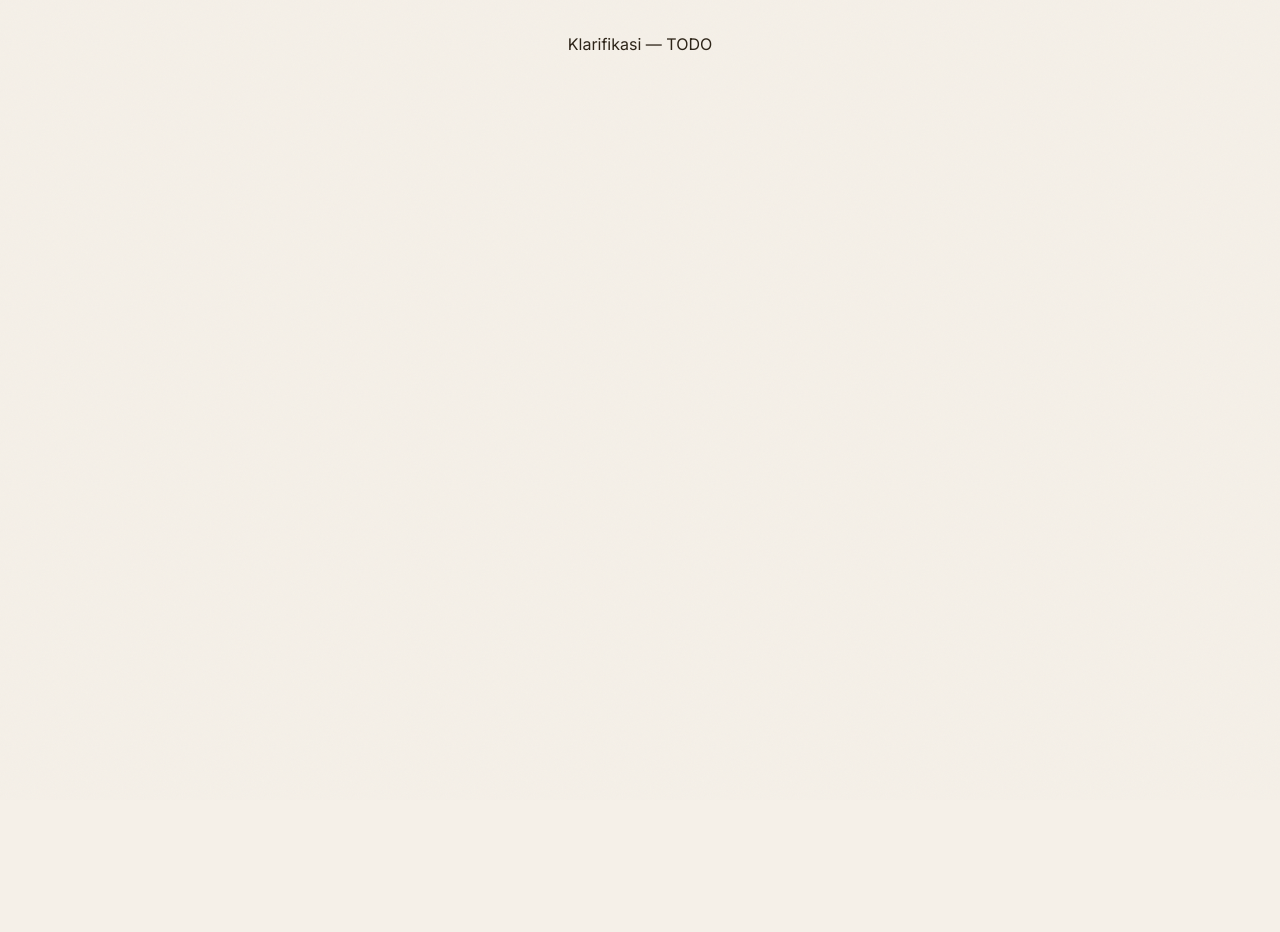
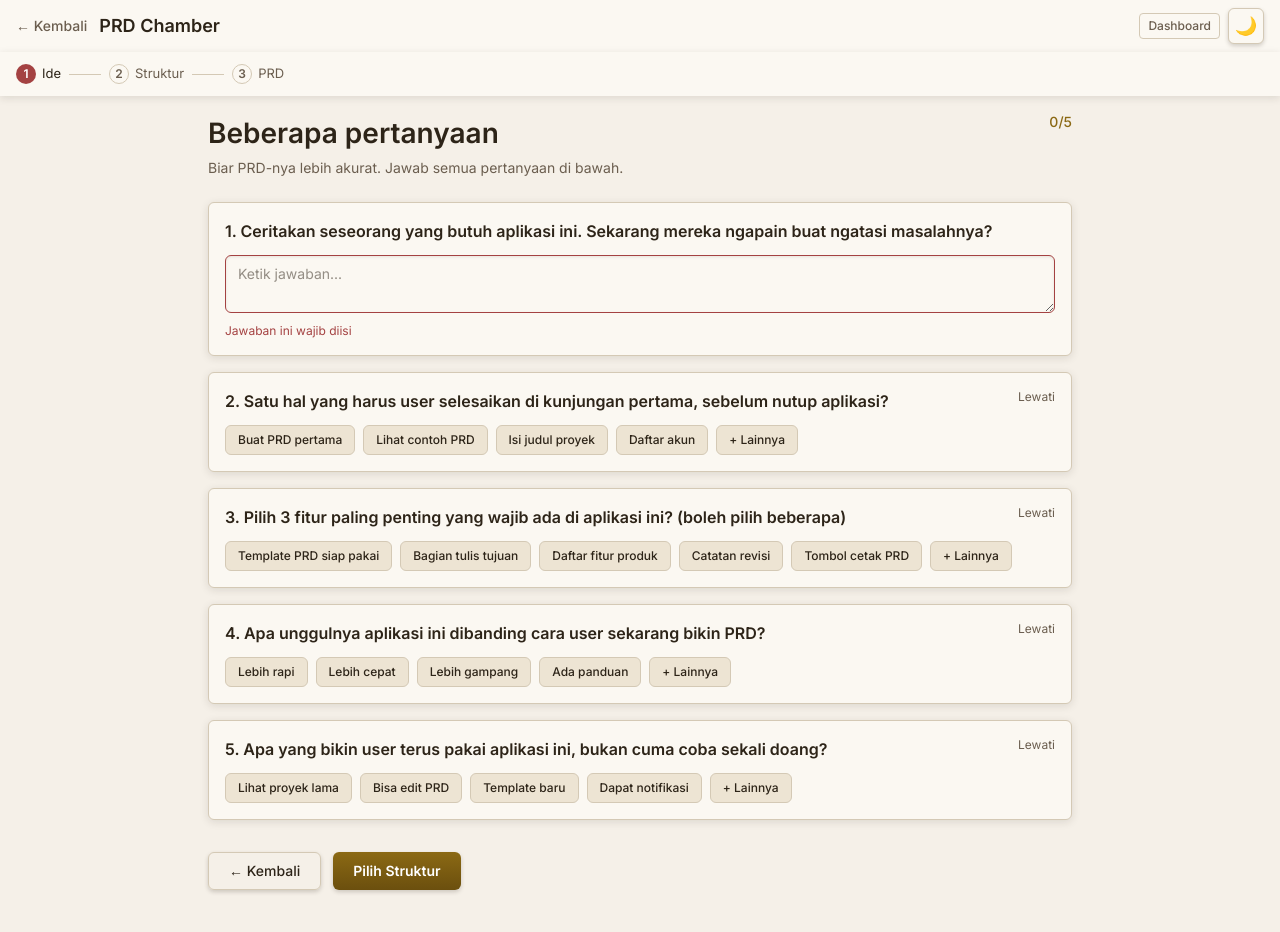
Before and after one commit to zettxh/prd-chamber, a React (Vite) app: page /project/1/clarify in a window 1280 px wide. Shown: the top 932 px of the page. Before the commit the page ends 800 px from the top, so only its background shows below. Built offline with nearby package versions, Linux system fonts and the light colour scheme.

Commit message:
feat: Halaman Klarifikasi — 5 pertanyaan layout A.2b

```diff
--- /dev/null
+++ b/src/components/QuestionCard.tsx
@@ -0,0 +1,162 @@
+import { useState } from 'react';
+
+interface Question {
+  id: string;
+  type: 'text' | 'radio' | 'chip';
+  label: string;
+  required: boolean;
+  options?: string[];
+  placeholder?: string;
+}
+
+interface Props {
+  question: Question;
+  index: number;
+  value: string | string[] | null | undefined;
+  onChange: (id: string, value: string | string[] | null) => void;
+}
+
+export default function QuestionCard({ question, index, value, onChange }: Props) {
+  const [otherInput, setOtherInput] = useState('');
+  const [showOther, setShowOther] = useState(false);
+  const isSkipped = value === null;
+
+  const handleSkip = () => {
+    if (question.required) return;
+    onChange(question.id, null);
+  };
+
+  // Q1: Text input — no skip button
+  if (question.type === 'text') {
+    const isEmpty = typeof value === 'string' ? value.trim() === '' : !value;
+
+    return (
+      <div className="p-4 rounded-md" style={{ background: 'var(--bg-card)', boxShadow: 'var(--shadow-card)', border: '1px solid var(--border-default)' }}>
+        <div className="flex items-start justify-between mb-3">
+          <span className="font-heading text-base font-bold" style={{ color: 'var(--text-primary)' }}>
+            {index + 1}. {question.label}
+          </span>
+        </div>
+        <textarea
+          value={typeof value === 'string' ? value : ''}
+          onChange={e => onChange(question.id, e.target.value)}
+          className="w-full px-3 py-2 rounded-md text-sm resize-y"
+          style={{
+            background: 'var(--bg-input)',
+            border: `1px solid ${isEmpty && question.required ? 'var(--error)' : 'var(--border-default)'}`,
+            color: 'var(--text-primary)',
+            boxShadow: 'var(--shadow-inset)',
+          }}
+          placeholder={question.placeholder || 'Ketik jawaban...'}
+          rows={2}
+        />
+        {isEmpty && question.required && (
+          <p className="text-xs mt-1" style={{ color: 'var(--error)' }}>Jawaban ini wajib diisi</p>
+        )}
+      </div>
+    );
+  }
+
+  // Q2-Q5: Chip/Radio — with skip button
+  const selectedValues: string[] = Array.isArray(value) ? value : [];
+  const isSingle = question.type === 'radio';
+
+  const handleToggle = (opt: string) => {
+    if (isSingle) {
+      onChange(question.id, selectedValues[0] === opt ? selectedValues : [opt]);
+    } else {
+      const next = selectedValues.includes(opt)
+        ? selectedValues.filter(v => v !== opt)
+        : [...selectedValues, opt];
+      onChange(question.id, next.length ? next : null);
+    }
+  };
+
+  const handleOtherAdd = () => {
+    if (otherInput.trim()) {
+      const next = [...selectedValues, otherInput.trim()];
+      onChange(question.id, next);
+      setOtherInput('');
+      setShowOther(false);
+    }
+  };
+
+  return (
+    <div className="p-4 rounded-md" style={{ background: 'var(--bg-card)', boxShadow: 'var(--shadow-card)', border: '1px solid var(--border-default)' }}>
+      <div className="flex items-start justify-between mb-3">
+        <span className="font-heading text-base font-bold" style={{ color: 'var(--text-primary)' }}>
+          {index + 1}. {question.label}
+        </span>
+        {!question.required && (
+          <button
+            onClick={handleSkip}
+            className="text-xs hover:underline"
+            style={{ color: 'var(--text-secondary)' }}
+          >
+            Lewati
+          </button>
+        )}
+      </div>
+
+      {isSkipped ? (
+        <p className="text-xs italic" style={{ color: 'var(--text-secondary)' }}>Di-skip</p>
+      ) : (
+        <div className="flex flex-wrap gap-2">
+          {question.options?.map(opt => {
+            const isSelected = selectedValues.includes(opt);
+            return (
+              <button
+                key={opt}
+                onClick={() => handleToggle(opt)}
+                className="px-3 py-1.5 rounded-md text-xs font-medium transition-colors"
+                style={{
+                  background: isSelected ? 'var(--chip-selected)' : 'var(--chip-default)',
+                  color: isSelected ? 'var(--chip-text-selected)' : 'var(--text-primary)',
+                  border: `1px solid ${isSelected ? 'var(--chip-selected)' : 'var(--border-default)'}`,
+                }}
+              >
+                {opt}
+              </button>
+            );
+          })}
+          {!showOther ? (
+            <button
+              onClick={() => setShowOther(true)}
+              className="px-3 py-1.5 rounded-md text-xs font-medium"
+              style={{
+                background: 'var(--chip-default)',
+                color: 'var(--text-primary)',
+                border: '1px solid var(--border-default)',
+              }}
+            >
+              + Lainnya
+            </button>
+          ) : (
+            <div className="flex gap-1">
+              <input
+                type="text"
+                value={otherInput}
+                onChange={e => setOtherInput(e.target.value)}
+                className="px-2 py-1.5 rounded-md text-xs w-32"
+                style={{
+                  background: 'var(--bg-input)',
+                  border: '1px solid var(--border-default)',
+                  color: 'var(--text-primary)',
+                }}
+                placeholder="..."
+                onKeyDown={e => e.key === 'Enter' && handleOtherAdd()}
+              />
+              <button
+                onClick={handleOtherAdd}
+                className="px-2 py-1 rounded-md text-xs"
+                style={{ background: 'var(--accent-primary)', color: '#fff' }}
+              >
+                +
+              </button>
+            </div>
+          )}
+        </div>
+      )}
+    </div>
+  );
+}
--- a/src/pages/ClarificationPage.tsx
+++ b/src/pages/ClarificationPage.tsx
@@ -1,3 +1,82 @@
+import { useState } from 'react';
+import { useNavigate } from 'react-router-dom';
+import Layout from '../components/Layout';
+import QuestionCard from '../components/QuestionCard';
+import { dummyQuestions } from '../data/dummy';
+
 export default function ClarificationPage() {
-  return <div className="p-8 text-center">Klarifikasi — TODO</div>;
+  const [answers, setAnswers] = useState<Record<string, string | string[] | null>>({});
+  const navigate = useNavigate();
+
+  const answeredCount = Object.keys(answers).length;
+
+  const handleChange = (id: string, value: string | string[] | null) => {
+    setAnswers(prev => ({ ...prev, [id]: value }));
+  };
+
+  const handleSubmit = () => {
+    const q1 = answers['q1'];
+    if (!q1 || (typeof q1 === 'string' && q1.trim() === '')) {
+      return; // Q1 wajib
+    }
+    navigate('/project/dummy-1/structure');
+  };
+
+  return (
+    <Layout showBack>
+      <div className="mb-6">
+        <div className="flex items-start justify-between">
+          <div>
+            <h1 className="font-heading text-[28px] font-bold" style={{ color: 'var(--text-primary)' }}>
+              Beberapa pertanyaan
+            </h1>
+            <p className="text-sm mt-1" style={{ color: 'var(--text-secondary)' }}>
+              Biar PRD-nya lebih akurat. Jawab semua pertanyaan di bawah.
+            </p>
+          </div>
+          <span className="text-sm font-medium" style={{ color: 'var(--accent-primary)' }}>
+            {answeredCount}/5
+          </span>
+        </div>
+      </div>
+
+      <div className="space-y-4">
+        {dummyQuestions.map((q, i) => (
+          <QuestionCard
+            key={q.id}
+            question={q}
+            index={i}
+            value={answers[q.id] ?? undefined}
+            onChange={handleChange}
+          />
+        ))}
+      </div>
+
+      <div className="flex gap-3 mt-8 pb-8">
+        <button
+          onClick={() => navigate(-1)}
+          className="px-5 py-2 rounded-md text-sm font-medium transition-all active:translate-y-px"
+          style={{
+            border: '1px solid var(--border-default)',
+            color: 'var(--text-primary)',
+            background: 'transparent',
+            boxShadow: 'var(--shadow-button)',
+          }}
+        >
+          ← Kembali
+        </button>
+        <button
+          onClick={handleSubmit}
+          className="px-5 py-2 rounded-md text-sm font-semibold transition-all active:translate-y-px"
+          style={{
+            background: 'linear-gradient(to bottom, var(--accent-primary), var(--accent-hover))',
+            color: '#fff',
+            boxShadow: 'var(--shadow-button)',
+          }}
+        >
+          Pilih Struktur
+        </button>
+      </div>
+    </Layout>
+  );
 }
```
